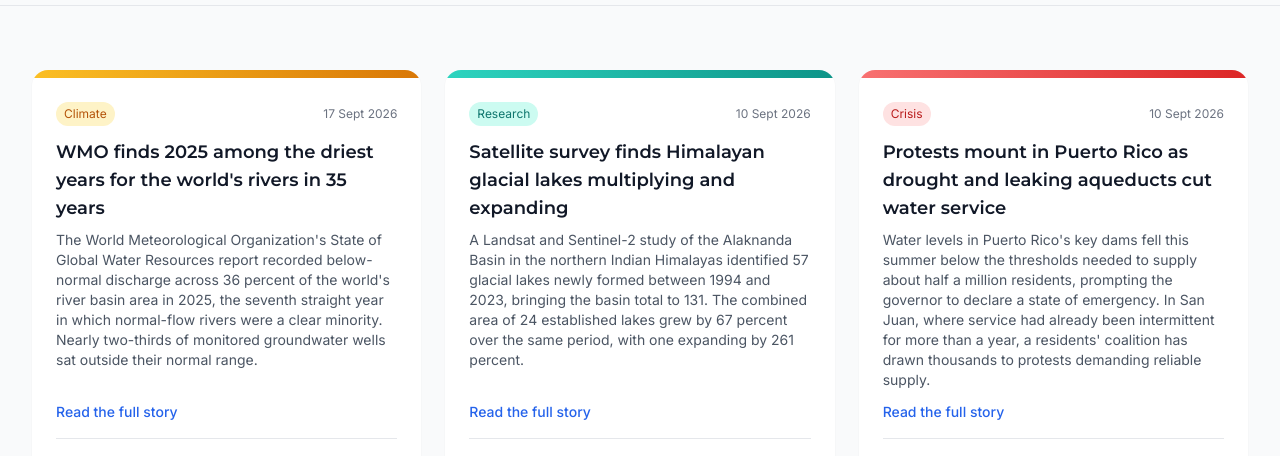
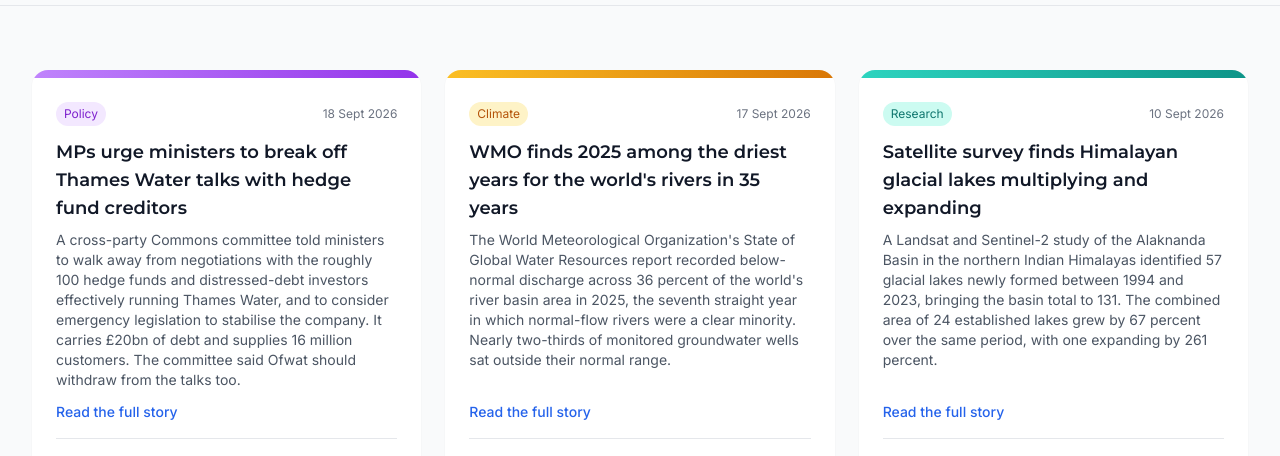
Before and after one commit to CLIFTONFLACK/hydrgel, a React (Vite) app: page /news in a window 1280 px wide. Shown: the part 484-940 px from the top of the page. Built offline with nearby package versions, Linux system fonts and the light colour scheme; no server answers.

Commit message:
Add newsroom item: MPs urge ministers to break off Thames Water talks with hedge fund creditors
Co-Authored-By: Claude Opus 5 <noreply@anthropic.com>
Claude-Session: https://claude.ai/code/session_01EV9Fv15hNKmiGvD4Uwaq61

```diff
--- a/src/data/news.ts
+++ b/src/data/news.ts
@@ -761,6 +761,17 @@ export const NEWS: NewsItem[] = [
     source: 'UN News',
     url: 'https://news.un.org/en/story/2026/09/1168350',
   },
+  {
+    id: '2026-09-18-mps-urge-end-to-thames-water-talks',
+    date: '2026-09-18',
+    title: 'MPs urge ministers to break off Thames Water talks with hedge fund creditors',
+    summary:
+      'A cross-party Commons committee told ministers to walk away from negotiations with the roughly 100 hedge funds and distressed-debt investors effectively running Thames Water, and to consider emergency legislation to stabilise the company. It carries £20bn of debt and supplies 16 million customers. The committee said Ofwat should withdraw from the talks too.',
+    category: 'Policy',
+    region: 'United Kingdom',
+    source: 'The Guardian',
+    url: 'https://www.theguardian.com/environment/2026/sep/18/mps-urge-ministers-thames-water-talks-hedge-funds-special-administration-regime',
+  },
 ]
 
 /** Newest first. */
--- a/src/data/stories.ts
+++ b/src/data/stories.ts
@@ -581,4 +581,13 @@ export const STORIES: Record<string, string[]> = {
     'WMO does not attribute every observed change to climate change alone; pressure on water resources and natural variability also contribute. Its practical warning concerns moving baselines, as historical patterns become a less reliable guide to planning. Over the past five years Asia and Africa accounted for at least half of reported water-related extreme events and more than 80 percent of associated deaths, yet both remain among the regions with the largest monitoring gaps.',
     'Why it matters to us: basin-scale hydrology is not drinking water, and nothing at point of use restores a depleted aquifer or a shrinking glacier. What the report describes is the erosion of the assumption centralised supply is built on. Reservoirs, intakes and treatment plants are sized against a historical range, and when that range moves, systems that were adequate begin failing in ordinary years rather than exceptional ones. For a household the consequence is rarely no water but a fall back onto whatever source remains reachable, of unknown quality — which is a treatment problem.',
   ],
+
+  '2026-09-18-mps-urge-end-to-thames-water-talks': [
+    'The House of Commons environment, food and rural affairs committee published a report on 18 September 2026 urging ministers to break off negotiations with the creditors who effectively control Thames Water. The company carries £20bn of debt and is being run by a group of around 100 hedge funds and distressed-debt investors. The committee said ministers should consider emergency legislation to take control of its financial affairs and stabilise it, adding cross-party weight to demands that the prime minister, Andy Burnham, take the company into public control.',
+    'The argument turns on a legal mechanism. The special administration regime is the route by which an insolvent or failing water company can be placed under temporary public control. Angela Eagle, the environment secretary, has suggested it cannot be triggered under current law, because the US hedge funds that bought Thames Water\'s debt have kept the company running while they seek a deal to renegotiate its liabilities. Alistair Carmichael, who chairs the committee, said it was unbelievable that the regime could not be triggered on performance grounds alone.',
+    'That gap is the part worth understanding. Insolvency tests whether the bills are being paid, not whether the service is any good, so a creditor group with enough capital to keep a company technically afloat can hold it outside the reach of the failure regime whatever the state of the network. The committee said the consortium — known as London & Valley Water, and including Elliott Investment Management, Silver Point Capital, BlackRock and M&G — lacked the expertise to turn around a vital public service, and that too little regulatory due diligence had been done on it.',
+    'Carmichael said the creditors were operating in an opaque way, seeking relief from environmental penalties and dragging out negotiations while reaping millions of pounds in debt interest. He said Thames Water\'s 16 million customers had largely lost faith in the company, citing polluted waterways, rising bills and drinking water gushing through broken pavements while supplies ran low.',
+    'The report said Ofwat and the government should withdraw from the talks and explore the alternatives, including special administration or fresh legislation that would put Thames Water on a sound footing for new buyers. Carmichael said special administration, once the company\'s money ran out, could be the only way to reset its fortunes, and that the liabilities government carried in the short term might be offset by a future sale. The pressure is not confined to the committee: 64 MPs debated a petition signed by 200,000 people, organised by the campaigner Ash Smith of Windrush Against Sewage Pollution, calling for a referendum on returning the privatised water industry to public ownership.',
+    'Why it matters to us: nothing we make speaks to this. A balance sheet is not a contaminant, and the failure being described is financial and institutional rather than technical. What the case illustrates is how far the reliability of a supply can rest on variables that have nothing to do with hydrology or engineering. Sixteen million people draw water from a single network whose capacity to invest is being settled in a creditor negotiation they have no part in, and whose failure regime, on the environment secretary\'s reading, cannot be reached while the interest is still being paid. The common factor with the emergencies we work in is concentration: when one system carries the whole obligation, each of its weaknesses becomes everyone\'s.',
+  ],
 }
```
